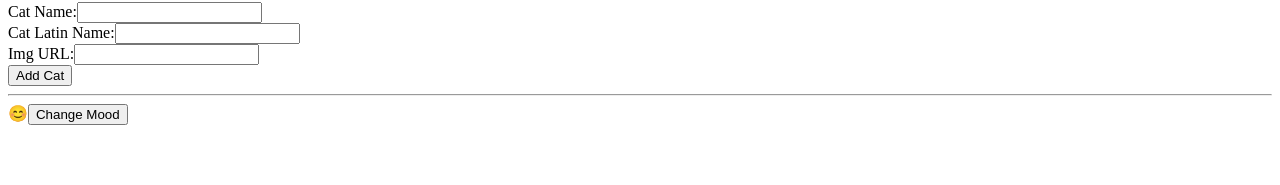
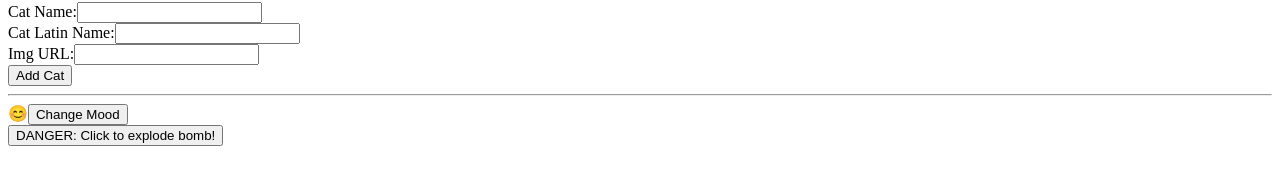
Before and after one commit to ariffmunshi/Mod6-React-Demo, a React (Vite) app: page / in a window 1280 px wide. Shown: the part 391-576 px from the top of the page. Built offline with nearby package versions, Linux system fonts and the light colour scheme.

Commit message:
Bonus: Add error boundary with example

```diff
--- a/package.json
+++ b/package.json
@@ -11,13 +11,13 @@
   "keywords": [],
   "author": "",
   "license": "ISC",
-  "dependencies": {},
   "devDependencies": {
     "@types/react": "^18.0.27",
     "@types/react-dom": "^18.0.10",
     "@vitejs/plugin-react": "^3.1.0",
     "react": "^18.2.0",
     "react-dom": "^18.2.0",
+    "react-error-boundary": "^4.0.11",
     "typescript": "^4.9.5",
     "vite": "^4.1.1"
   }
--- a/src/App.jsx
+++ b/src/App.jsx
@@ -1,6 +1,7 @@
 import Greeting from './Greeting'
 import BigCats from './BigCats'
 import Emoji from './Emoji'
+import ExplodingBomb from './ExplodingBomb'
 
 export default function App() {
   return (
@@ -10,6 +11,7 @@ export default function App() {
       </Greeting>
       <BigCats />
       <Emoji />
+      <ExplodingBomb />
     </main>
   )
 }
--- /dev/null
+++ b/src/ErrorMessage.jsx
@@ -0,0 +1,12 @@
+function ErrorMessage({ error, resetErrorBoundary }) {
+  console.error(error);
+  return (
+    <div className="ErrorMessage">
+      <p>An error occurred:</p>
+      <pre>{error.message}</pre>
+      <button onClick={() => resetErrorBoundary()}>Try Again?</button>
+    </div>
+  );
+}
+
+export default ErrorMessage;
--- /dev/null
+++ b/src/ExplodingBomb.jsx
@@ -0,0 +1,22 @@
+import {useState} from 'react'
+
+function Bomb() {
+    throw new Error('💥 KABOOM 💥')
+}
+
+function ExplodingBomb() {
+
+    const [exploded, setExploded] = useState(false)
+
+    return (
+        <div className="ExplodingBomb componentBox">
+            <button onClick={() => setExploded(!exploded) }>
+                DANGER: Click to explode bomb!</button>
+
+            {/* Renders the Bomb conditionally, depending on state */}
+            {exploded ? <Bomb /> : null}
+        </div>
+    )
+}
+
+export default ExplodingBomb;
--- a/src/index.jsx
+++ b/src/index.jsx
@@ -1,9 +1,13 @@
 import React from 'react'
 import ReactDOM from 'react-dom/client'
+import { ErrorBoundary } from 'react-error-boundary'
 import App from './App'
+import ErrorMessage from './ErrorMessage'
 
 ReactDOM.createRoot(document.getElementById('root')).render(
 	<React.StrictMode>
-		<App />
+    <ErrorBoundary FallbackComponent={ErrorMessage}>
+		  <App />
+    </ErrorBoundary>
 	</React.StrictMode>
 )
```
Also changed, not shown: 1 other file (tests, documents, lock files or other folders).
